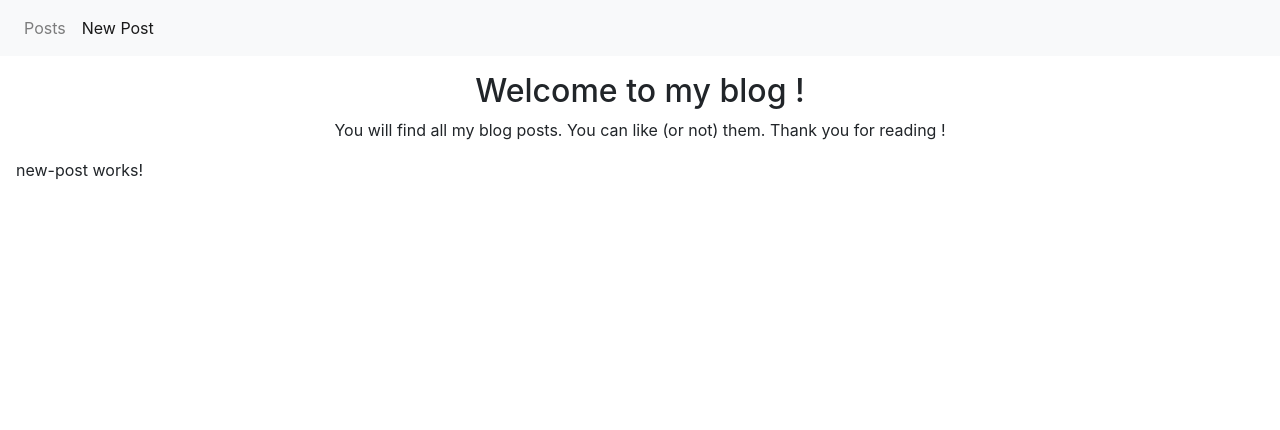
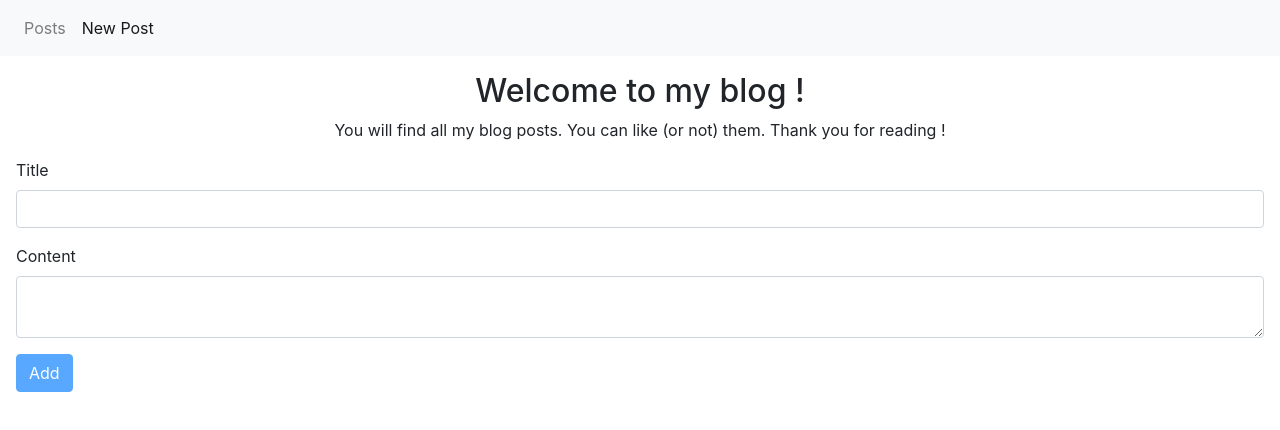
Before and after one commit to ALaureB/angular-blog, an Angular app: page /new-post in a window 1280 px wide. Shown: the top 430 px of the page. Built offline with nearby package versions, Linux system fonts and the light colour scheme.

Commit message:
Possible to add post

```diff
--- a/src/app/app.module.ts
+++ b/src/app/app.module.ts
@@ -7,6 +7,7 @@ import { PostListComponent } from './post-list/post-list.component';
 import { NewPostComponent } from './new-post/new-post.component';
 import { PostsService } from './services/posts.service';
 import { NotFoundComponent } from './not-found/not-found.component';
+import { ReactiveFormsModule } from '@angular/forms';
 
 const appRoutes: Routes = [
   { path: 'posts', component: PostListComponent },
@@ -26,7 +27,8 @@ const appRoutes: Routes = [
   ],
   imports: [
     BrowserModule,
-    RouterModule.forRoot(appRoutes)
+    RouterModule.forRoot(appRoutes),
+    ReactiveFormsModule
   ],
   providers: [
     PostsService
--- a/src/app/new-post/new-post.component.html
+++ b/src/app/new-post/new-post.component.html
@@ -1,3 +1,13 @@
-<p>
-  new-post works!
-</p>
+<div>
+  <form [formGroup]="postForm" (ngSubmit)="onSubmitForm()">
+    <div class="form-group">
+      <label for="title">Title</label>
+      <input type="text" id="title" class="form-control" formControlName="title">
+    </div>
+    <div class="form-group">
+      <label for="content">Content</label>
+      <textarea id="content" class="form-control" formControlName="content"></textarea>
+    </div>
+    <button class="btn btn-primary" [disabled]="postForm.invalid" type="submit">Add</button>
+  </form>
+</div>
--- a/src/app/new-post/new-post.component.ts
+++ b/src/app/new-post/new-post.component.ts
@@ -1,4 +1,8 @@
 import { Component, OnInit } from '@angular/core';
+import { FormBuilder, FormGroup, Validators } from '@angular/forms';
+import { PostsService } from '../services/posts.service';
+import { Router } from '@angular/router';
+import { Post } from '../models/Post.model';
 
 @Component({
   selector: 'app-new-post',
@@ -7,9 +11,33 @@ import { Component, OnInit } from '@angular/core';
 })
 export class NewPostComponent implements OnInit {
 
-  constructor() { }
+  postForm: FormGroup;
+
+  constructor(private formBuilder: FormBuilder,
+              private postsService: PostsService,
+              private router: Router) { }
 
   ngOnInit() {
+    this.initForm();
+  }
+
+  initForm() {
+    this.postForm = this.formBuilder.group({
+      title: ['', Validators.required],
+      content: ['', Validators.required]
+    });
+  }
+
+  onSubmitForm() {
+    const formValue = this.postForm.value;
+    const newPost = new Post(
+      formValue['title'],
+      formValue['content'],
+      0,
+      Date.now()
+    );
+    this.postsService.addPost(newPost);
+    this.router.navigate(['posts']);
   }
 
 }
--- a/src/app/services/posts.service.ts
+++ b/src/app/services/posts.service.ts
@@ -30,4 +30,10 @@ export class PostsService {
     console.log(this.posts[i].loveIts);
   }
 
+  addPost(post: Post) {
+    this.posts.push(post);
+    this.emitPostsSubject();
+    console.log(this.posts);
+  }
+
 }
```
